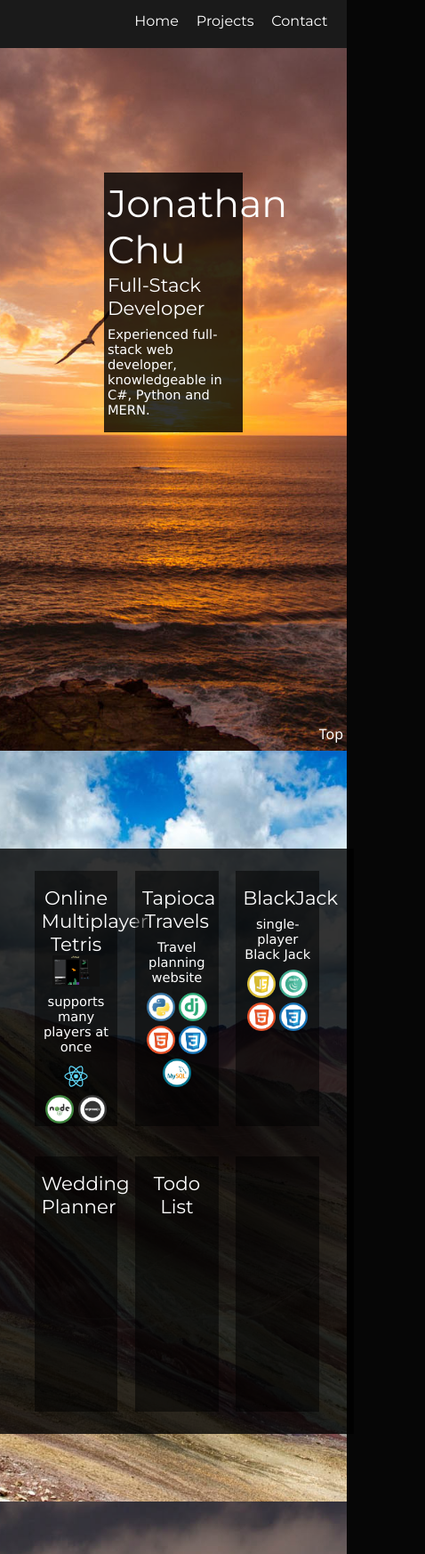
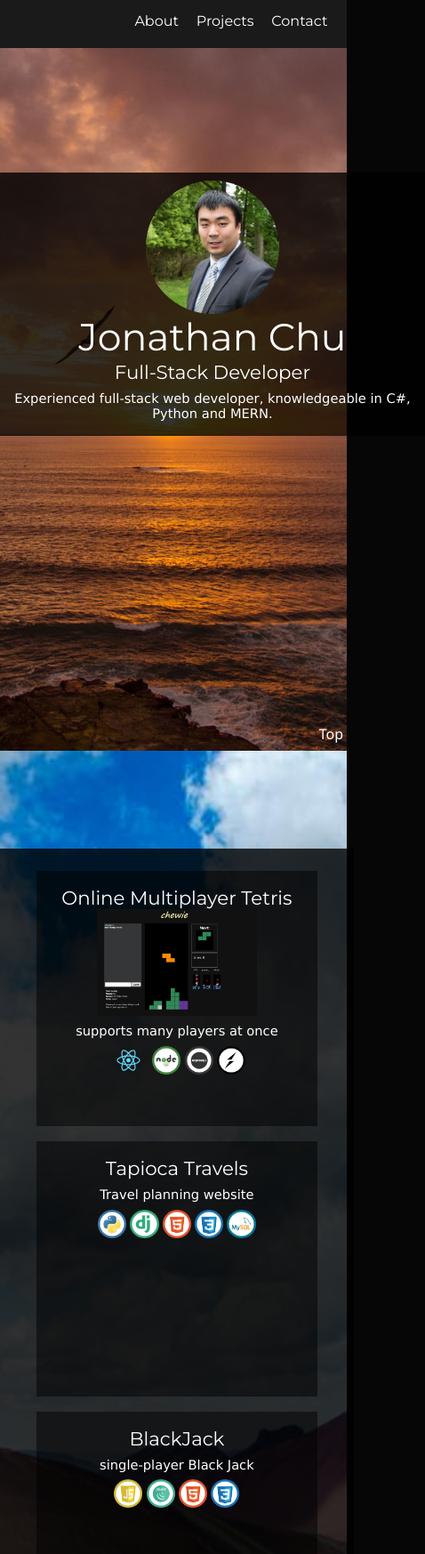
Before and after one commit to jonathanjchu/portfolio, a plain HTML site: page index.html in a window 390 px wide. Shown: the top 1747 px of the page at 89% size, 478 px wide, since content can reach past the window. Drawn offline with Linux system fonts and the light colour scheme.

Commit message:
added profile pic, made page responsive

```diff
--- a/css/portfolio.css
+++ b/css/portfolio.css
@@ -45,7 +45,7 @@ nav {
 }
 
 .page {
-    height: 100vh;
+    min-height: 100vh;
     width: 100vw;
     box-sizing: border-box;
 }
@@ -54,6 +54,7 @@ nav {
     background: url('../images/backgrounds/muriwai.jpg') no-repeat center center;
     background-size: cover;
     padding: 22vh 0;
+    text-align: center;
 }
 
 #projects {
@@ -75,8 +76,8 @@ nav {
 }
 
 .block {
-    min-height: 27vh;
-    width: 38vw;
+    min-height: 33vh;
+    width: 470px;
 }
 
 .jumbotron {
@@ -87,7 +88,7 @@ nav {
 
 .project {
     display: inline-block;
-    width: 20vw;
+    width: 300px;
     height: 30vh;
     padding: 2vh 2vw;
     margin: 2vh 2vw;
@@ -116,7 +117,7 @@ p {
 
 .project h3 a img {
     display: block;
-    height: 9vw;
+    height: 120px;
     text-align: center;
     margin: 0 auto;
 }
@@ -125,8 +126,51 @@ img {
     height: 30px;
 }
 
+.profile_photo {
+    height: 150px;
+    display: block;
+    margin: 0 auto;
+    border-radius: 50%;
+}
+
 .top_link {
     position: fixed;
     bottom: 1vh;
     right: 1vw;
 }
+
+
+@media only screen and (max-width: 480px) {
+    .project {
+        display: block;
+        margin: 2vh auto;
+    }
+}
+
+@media only screen and (min-width: 481px){
+    .sm {
+        display: none;
+    }
+
+    .med {
+        display: block;
+    }
+
+    .lg {
+        display: none;
+    }
+}
+
+@media only screen and (min-width: 1024px) {
+    .sm {
+        display: none;
+    }
+
+    .med {
+        display: none;
+    }
+
+    .lg {
+        display: block;
+    }
+}
--- a/index.html
+++ b/index.html
@@ -11,7 +11,7 @@
 <body>
     <nav>
         <div class="nav-items">
-            <a href="#home">Home</a>
+            <a href="#home">About</a>
             <a href="#projects">Projects</a>
             <a href="#contact">Contact</a>
         </div>
@@ -21,6 +21,7 @@
 
 
         <div class="block">
+            <img src="images/profile.jpg" alt="Profile Photo" class="profile_photo" />
             <h1>Jonathan Chu</h1>
             <h3>Full-Stack Developer</h3>
             <p>
@@ -46,6 +47,7 @@
                     <img src="images/icons/react.svg" alt="React" title="React" />
                     <img src="images/icons/nodejs.png" alt="NodeJS" title="NodeJS" />
                     <img src="images/icons/expressjs.png" alt="ExpressJS" title="ExpressJS" />
+                    <img src="images/icons/socket.png" alt="Socket.IO" title="Socket.IO" />
                 </div>
             </div>
 
```
Also changed, not shown: images/profile.jpg (added).
